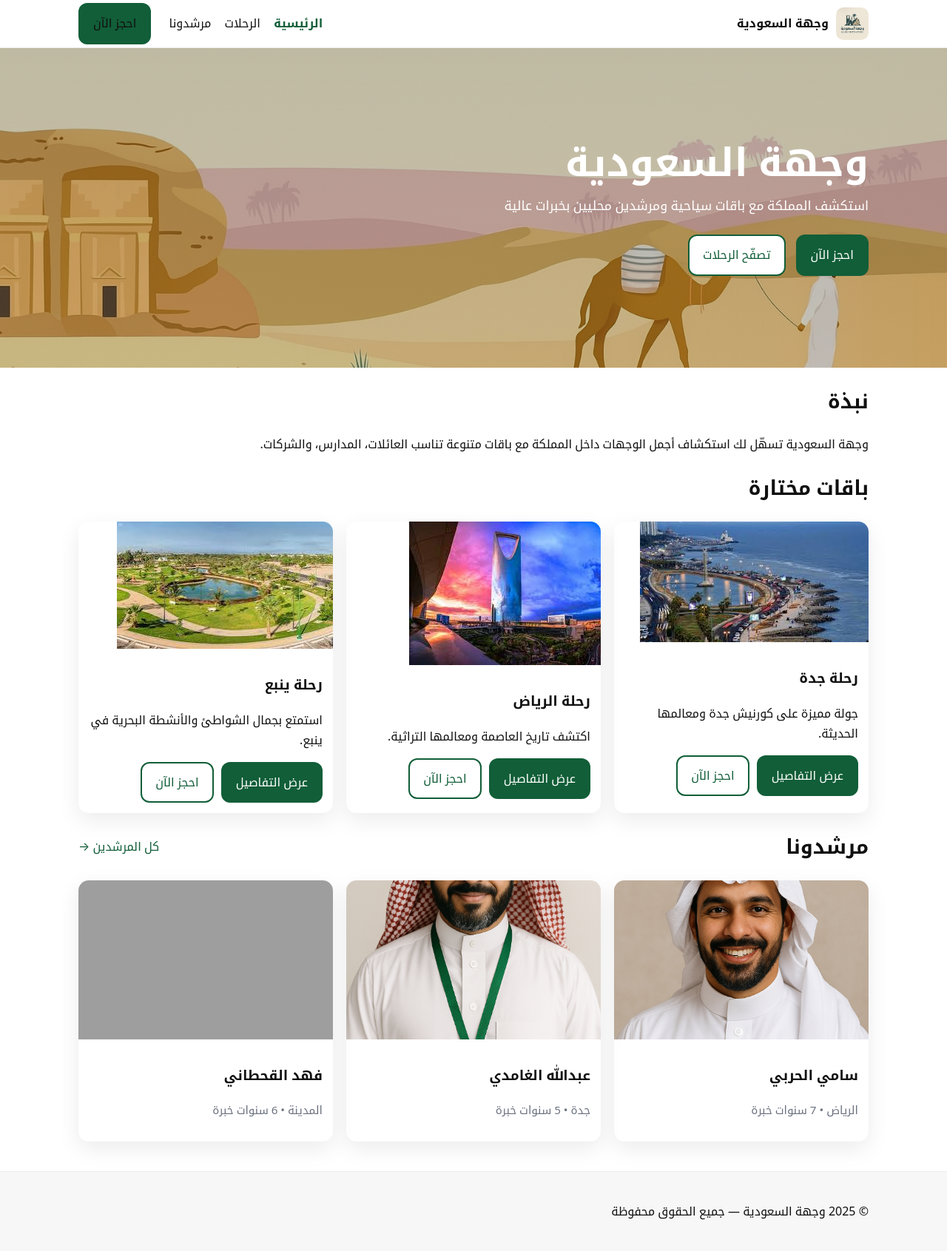
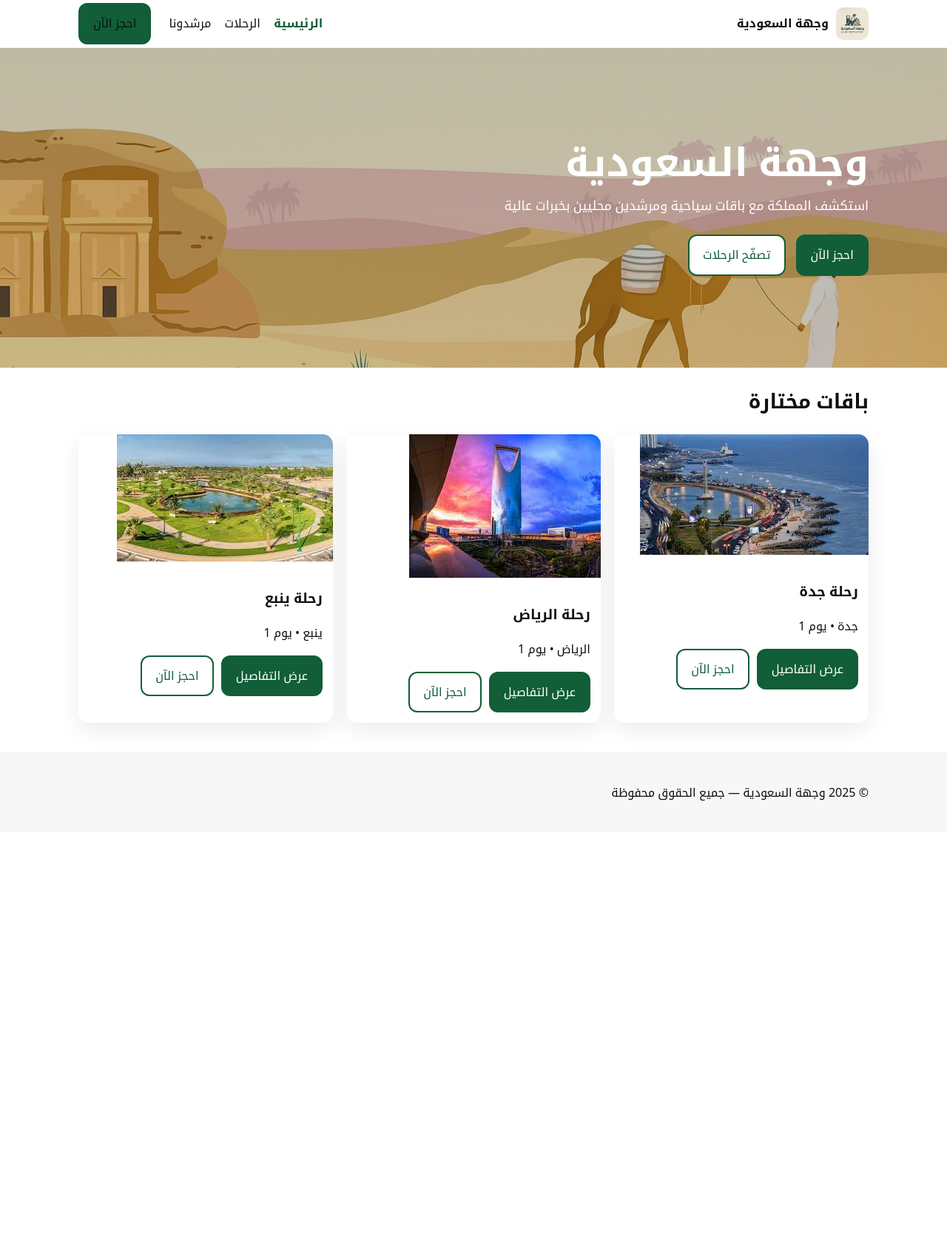
Before and after one commit to abodahim/saudidestination_complete, a Flask app: page / in a window 1280 px wide. Shown: the whole page at 74% size. After the commit the page ends 1083 px from the top, so only its background shows below. Run offline with Flask 3, Linux system fonts and the light colour scheme; grey boxes are pictures that could not be loaded.

Commit message:
Update home.html

```diff
--- a/templates/home.html
+++ b/templates/home.html
@@ -8,8 +8,8 @@
       <h1 class="hero__title">وجهة السعودية</h1>
       <p class="hero__lead">استكشف المملكة مع باقات سياحية ومرشدين محليين بخبرات عالية</p>
       <div class="hero__actions">
-        <a class="btn btn--primary" href="{{ url_for('book') }}">احجز الآن</a>
-        <a class="btn btn--outline" href="{{ url_for('trips') }}">تصفّح الرحلات</a>
+        <a href="{{ url_for('book') }}" class="btn btn--primary">احجز الآن</a>
+        <a href="{{ url_for('trips') }}" class="btn btn--outline">تصفّح الرحلات</a>
       </div>
     </div>
   </div>
@@ -17,85 +17,22 @@
 {% endblock %}
 
 {% block content %}
-  <!-- نبذة -->
-  <section>
-    <h2 class="section-title">نبذة</h2>
-    <p>وجهة السعودية تسهّل لك استكشاف أجمل الوجهات داخل المملكة مع باقات متنوعة تناسب العائلات، المدارس، والشركات.</p>
-  </section>
-
-  <!-- باقات مختارة -->
 <section>
   <h2 class="section-title">باقات مختارة</h2>
   <div class="cards">
+    {% for t in trips %}
     <div class="card">
-        <img src="{{ url_for('static', filename='images/jeddah_1.JPG') }}" alt="رحلة جدة">
+      <img src="{{ url_for('static', filename=t.img) }}" alt="{{ t.title }}">
       <div class="card__body">
-          <h3>رحلة جدة</h3>
-          <p>جولة مميزة على كورنيش جدة ومعالمها الحديثة.</p>
+        <h3>{{ t.title }}</h3>
+        <p>{{ t.city }} • يوم {{ t.days }}</p>
         <div class="card__actions">
-            <a href="{{ url_for('trip_details', trip_id=1) }}" class="btn btn--primary">عرض التفاصيل</a>
-            <a href="{{ url_for('book', trip='رحلة جدة') }}" class="btn btn--outline">احجز الآن</a>
+          <a href="{{ url_for('trip_details', trip_id=t.id) }}" class="btn btn--primary">عرض التفاصيل</a>
+          <a href="{{ url_for('book', trip_id=t.id) }}" class="btn btn--outline">احجز الآن</a>
         </div>
       </div>
     </div>
-
-      <div class="card">
-        <img src="{{ url_for('static', filename='images/riyadh_1.JPG') }}" alt="رحلة الرياض">
-        <div class="card__body">
-          <h3>رحلة الرياض</h3>
-          <p>اكتشف تاريخ العاصمة ومعالمها التراثية.</p>
-          <div class="card__actions">
-            <a href="{{ url_for('trip_details', trip_id=2) }}" class="btn btn--primary">عرض التفاصيل</a>
-            <a href="{{ url_for('book', trip='رحلة الرياض') }}" class="btn btn--outline">احجز الآن</a>
-          </div>
-        </div>
-      </div>
-
-      <div class="card">
-        <img src="{{ url_for('static', filename='images/yanbu_1.JPG') }}" alt="رحلة ينبع">
-        <div class="card__body">
-          <h3>رحلة ينبع</h3>
-          <p>استمتع بجمال الشواطئ والأنشطة البحرية في ينبع.</p>
-          <div class="card__actions">
-            <a href="{{ url_for('trip_details', trip_id=3) }}" class="btn btn--primary">عرض التفاصيل</a>
-            <a href="{{ url_for('book', trip='رحلة ينبع') }}" class="btn btn--outline">احجز الآن</a>
-          </div>
-        </div>
-      </div>
-    </div>
-  </section>
-
-  <!-- مرشدونا (رجال فقط دون تكرار) -->
-  <section>
-    <div class="section-head">
-      <h2 class="section-title">مرشدونا</h2>
-      <a class="section-link" href="{{ url_for('guides') }}">كل المرشدين →</a>
-    </div>
-
-    <div class="cards guides">
-      <div class="card">
-        <img src="{{ url_for('static', filename='images/guide1.PNG') }}" alt="سامي الحربي">
-        <div class="card__body">
-          <h3>سامي الحربي</h3>
-          <p class="muted">الرياض • 7 سنوات خبرة</p>
-        </div>
-      </div>
-
-      <div class="card">
-        <img src="{{ url_for('static', filename='images/guide2.PNG') }}" alt="عبدالله الغامدي">
-        <div class="card__body">
-          <h3>عبدالله الغامدي</h3>
-          <p class="muted">جدة • 5 سنوات خبرة</p>
-        </div>
-      </div>
-
-      <div class="card">
-        <img src="{{ url_for('static', filename='images/guide3.PNG') }}" alt="فهد القحطاني">
-        <div class="card__body">
-          <h3>فهد القحطاني</h3>
-          <p class="muted">المدينة • 6 سنوات خبرة</p>
-        </div>
-      </div>
+    {% endfor %}
   </div>
 </section>
 {% endblock %}
```
Lines whose indentation alone changed are shown as unchanged.
